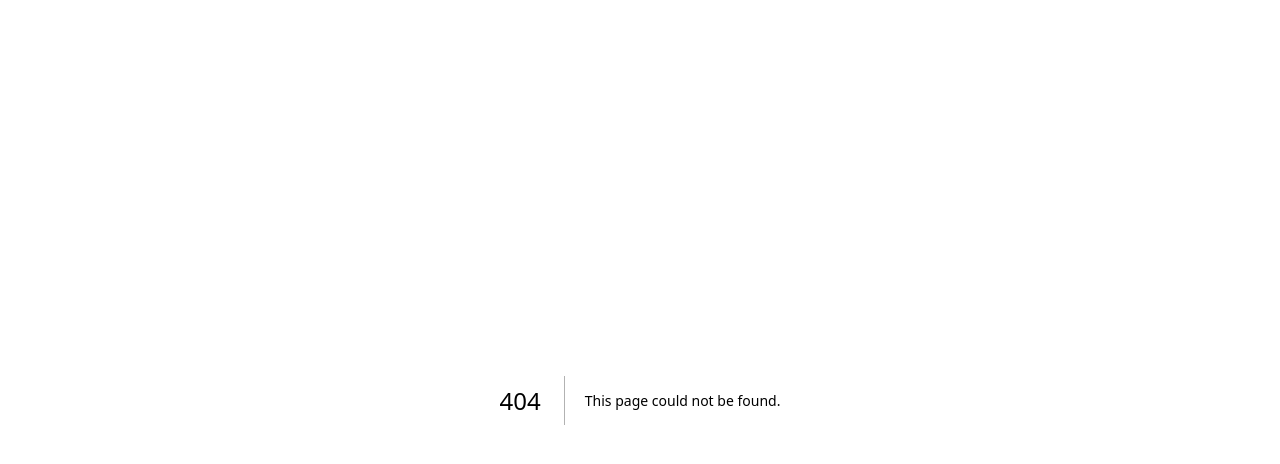
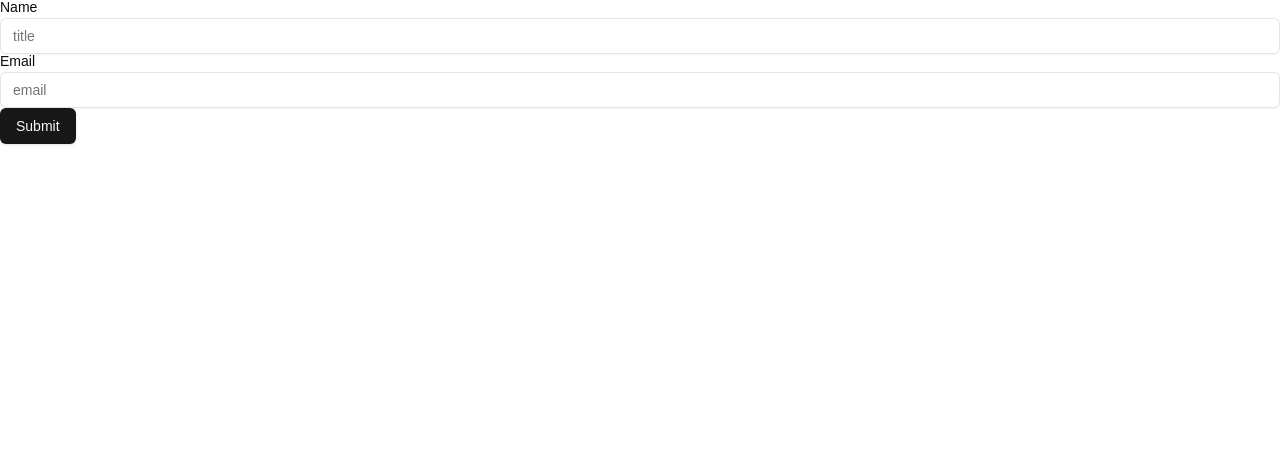
Before and after one commit to coji/form-validate, a Next.js app: page /rhf_oldstyle in a window 1280 px wide. Before the commit this address had no page. Shown: the top 464 px of the page. Built offline with nearby package versions, Linux system fonts and the light colour scheme.

Commit message:
Add ESLint configuration, form schema, and implement old-style form handling with validation

```diff
--- a/package.json
+++ b/package.json
@@ -33,6 +33,8 @@
     "@types/node": "^20",
     "@types/react": "^19",
     "@types/react-dom": "^19",
+    "eslint": "^9",
+    "eslint-config-next": "15.1.6",
     "postcss": "^8",
     "prettier": "^3.4.2",
     "prettier-plugin-organize-imports": "^4.1.0",
--- a/src/app/page.tsx
+++ b/src/app/page.tsx
@@ -14,12 +14,17 @@ export default function Home() {
           priority
         />
 
-        <ul>
+        <ul className="list-decimal">
           <li>
-            <Link href="/rhf_form">React Hook Form / Form コンポーネント</Link>
+            <Link href="/rhf_oldstyle">React Hook Form / Old Style + API</Link>
           </li>
           <li>
-            <Link href="/rhf_csr">React Hook Form / Client Side Rendering</Link>
+            <Link href="/rhf_form">React Hook Form / Form + API</Link>
+          </li>
+          <li>
+            <Link href="/rhf_serveractions">
+              React Hook Form / useActionState + Server Actions
+            </Link>
           </li>
         </ul>
       </main>
--- /dev/null
+++ b/src/app/rhf_oldstyle/api/route.ts
@@ -0,0 +1,9 @@
+import { type NextRequest, NextResponse } from 'next/server'
+import { setTimeout } from 'node:timers/promises'
+
+export async function POST(request: NextRequest) {
+  const data = await request.json()
+  console.log({ data })
+  await setTimeout(1000)
+  return NextResponse.json(data)
+}
--- /dev/null
+++ b/src/app/rhf_oldstyle/page.tsx
@@ -0,0 +1,72 @@
+'use client'
+
+import { Button } from '@/components/ui/button'
+import { Form } from '@/components/ui/form'
+import { Input } from '@/components/ui/input'
+import { Label } from '@/components/ui/label'
+import { zodResolver } from '@hookform/resolvers/zod'
+import { useForm } from 'react-hook-form'
+import { toast } from 'sonner'
+import type { z } from 'zod'
+import { formSchema } from './schema'
+
+export default function TestPage() {
+  const form = useForm<z.infer<typeof formSchema>>({
+    resolver: zodResolver(formSchema),
+  })
+
+  const onSubmit = async (data: z.infer<typeof formSchema>) => {
+    const response = await fetch('/rhf_oldstyle/api', {
+      method: 'POST',
+      body: JSON.stringify(data),
+    })
+    if (!response.ok) {
+      toast.error('An error occurred', {
+        description: response.statusText,
+      })
+      return
+    }
+    toast.success('Form submitted', {
+      description: JSON.stringify(data),
+    })
+    form.reset()
+  }
+
+  return (
+    <Form {...form}>
+      <form onSubmit={form.handleSubmit(onSubmit)}>
+        <div className="grid gap-1">
+          <Label htmlFor="name">Name</Label>
+          <Input
+            id="name"
+            type="text"
+            placeholder="title"
+            {...form.register('name', { required: 'Name is required' })}
+          />
+          {form.formState.errors.name && (
+            <p className="text-red-500">{form.formState.errors.name.message}</p>
+          )}
+        </div>
+
+        <div className="grid gap-1">
+          <Label htmlFor="email">Email</Label>
+          <Input
+            id="email"
+            type="email"
+            placeholder="email"
+            {...form.register('email', { required: 'Email is required' })}
+          />
+          {form.formState.errors.email && (
+            <p className="text-red-500">
+              {form.formState.errors.email.message}
+            </p>
+          )}
+        </div>
+
+        <Button type="submit" disabled={form.formState.isSubmitting}>
+          Submit
+        </Button>
+      </form>
+    </Form>
+  )
+}
--- a/src/app/rhf_csr/page.tsx
+++ b/src/app/rhf_serveractions/page.tsx
@@ -23,7 +23,10 @@ export default function TestPage() {
       <form
         ref={formRef}
         action={action}
-        onSubmit={form.handleSubmit(() => formRef.current?.submit())}
+        onSubmit={form.handleSubmit((data) => {
+          console.log({ data })
+          formRef.current?.submit()
+        })}
         className="grid gap-4"
       >
         <div className="grid gap-1">
@@ -57,6 +60,8 @@ export default function TestPage() {
         <Button type="submit" disabled={isPending}>
           Submit
         </Button>
+
+        {state && <div>{state.message}</div>}
       </form>
     </Form>
   )
--- /dev/null
+++ b/src/app/rhf_serveractions/schema.ts
@@ -0,0 +1,13 @@
+import { z } from 'zod'
+
+export const formSchema = z.object({
+  name: z
+    .string({ required_error: 'Name is required' })
+    .min(1, "Name can't be empty")
+    .max(100, 'Name is too long'),
+  email: z
+    .string()
+    .email()
+    .min(1, "Email can't be empty")
+    .max(100, 'Email is too long'),
+})
```
Also changed, not shown: .eslintrc.json (added), src/app/rhf_oldstyle/schema.ts (renamed from src/app/rhf_csr/schema.ts), src/app/rhf_serveractions/action.ts (renamed from src/app/rhf_csr/action.ts), 1 other file (tests, documents, lock files or other folders).
